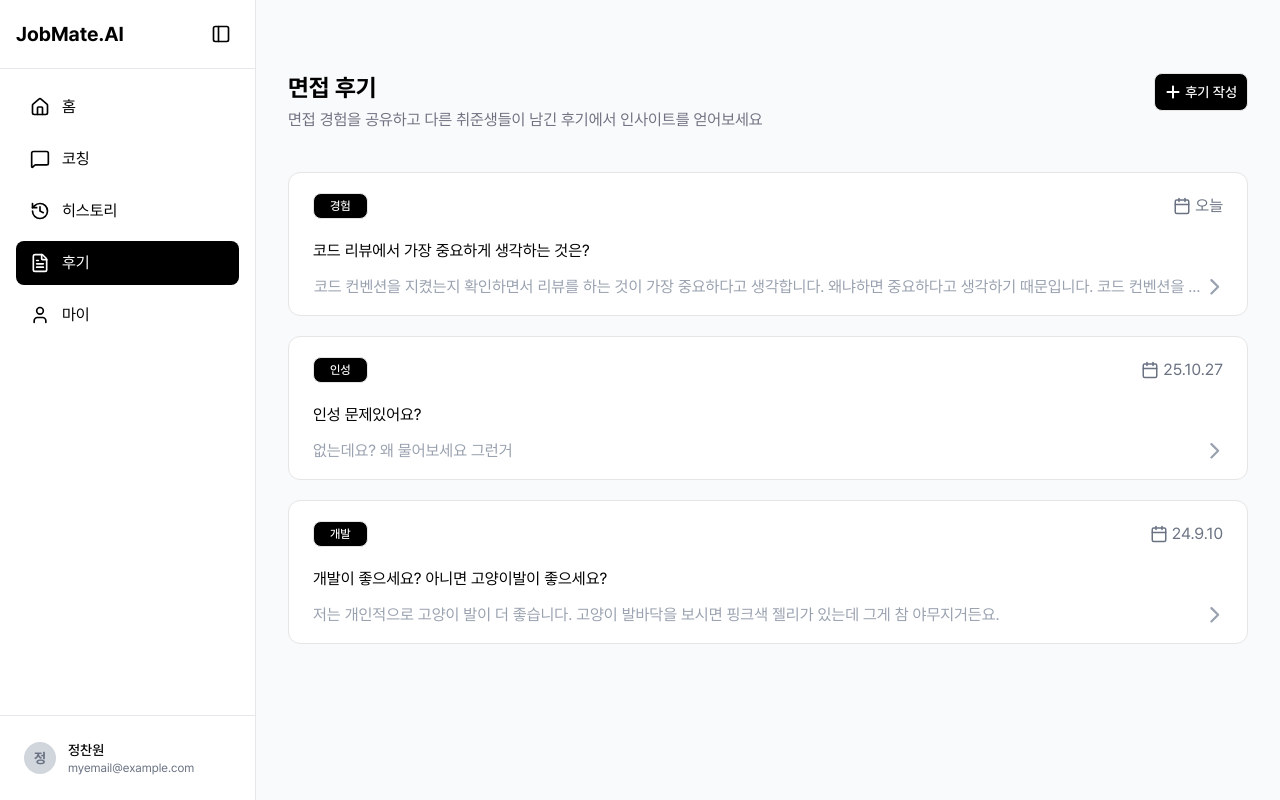
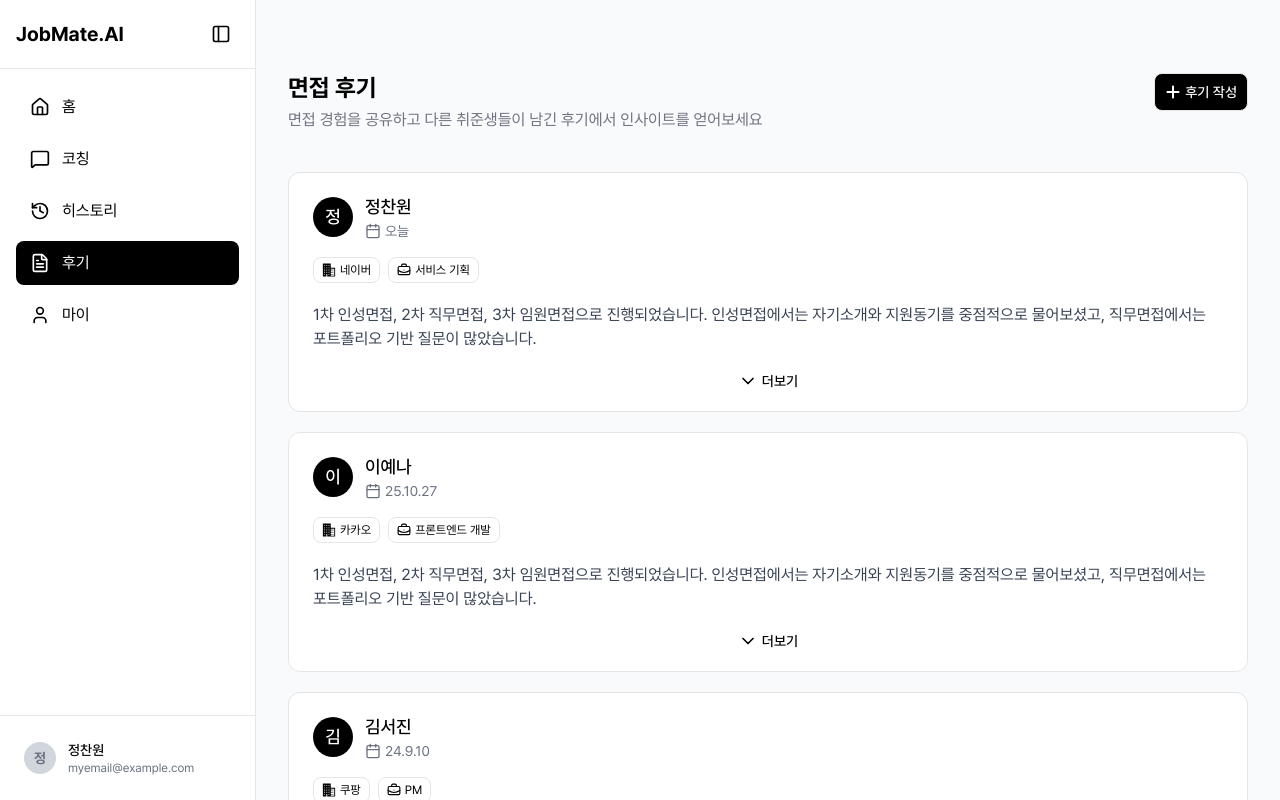
Before and after one commit to JobMate-team/jobmate-frontend, a React (Vite) app: page /review in a window 1280 px wide. Built offline with nearby package versions, Linux system fonts and the light colour scheme.

Commit message:
[#10] feat: 후기 페이지 UI 구현

```diff
--- a/src/components/layouts/headers/ReviewHeader.tsx
+++ b/src/components/layouts/headers/ReviewHeader.tsx
@@ -15,11 +15,11 @@ const ReviewHeader = () => {
 
       <Button
         type='button'
-        className='bg-white font-medium text-sm px-2.5 p-1 border border-[#E5E5E5]'
+        className='bg-white font-medium text-sm px-2.5 py-2 border border-[#E5E5E5]'
         onClick={() => setIsModalOpen((prev) => !prev)}
       >
         <FaPlus size={14} />
-        작성
+        후기 작성
       </Button>
     </div>
   );
--- /dev/null
+++ b/src/pages/ReviewAddPage.tsx
@@ -0,0 +1,166 @@
+import Modal from '@/components/common/Modal';
+import { showToast } from '@/utils/toast';
+import clsx from 'clsx';
+import { useEffect, useState } from 'react';
+import { FaRegTrashAlt } from 'react-icons/fa';
+import { FiCalendar } from 'react-icons/fi';
+import { IoIosClose } from 'react-icons/io';
+import { useNavigate, useParams } from 'react-router-dom';
+
+const mockHistoryItems = [
+  {
+    id: 1,
+    category: '경험',
+    date: '오늘',
+    question: '코드 리뷰에서 가장 중요하게 생각하는 것은?',
+    answer:
+      '코드 컨벤션을 지켰는지 확인하면서 리뷰를 하는 것이 가장 중요하다고 생각합니다. 왜냐하면 중요하다고 생각하기 때문입니다.',
+  },
+  {
+    id: 2,
+    category: '인성',
+    date: '25.10.27',
+    question: '인성 문제있어요?',
+    answer: '없는데요? 왜 물어보세요 그런거',
+  },
+  {
+    id: 3,
+    category: '개발',
+    date: '24.9.10',
+    question: '개발이 좋으세요? 아니면 고양이발이 좋으세요?',
+    answer:
+      '저는 개인적으로 고양이 발이 더 좋습니다. 고양이 발바닥을 보시면 핑크색 젤리가 있는데 그게 참 야무지거든요.',
+  },
+];
+
+const ReviewAddPage = () => {
+  const { id } = useParams();
+  const navigate = useNavigate();
+
+  const item = mockHistoryItems.find((h) => h.id === Number(id));
+
+  const [isOpen, setISOpen] = useState(false);
+  const [isModalOpen, setIsModalOpen] = useState(false);
+
+  useEffect(() => {
+    setTimeout(() => setISOpen(true), 10); // mount 후 transition 트리거
+  }, []);
+
+  useEffect(() => {
+    const handleKeyDown = (e: KeyboardEvent) => {
+      if (e.key !== 'Escape') return;
+
+      if (isModalOpen) {
+        setIsModalOpen(false);
+        return;
+      }
+
+      if (isOpen) {
+        handleClose();
+      }
+    };
+
+    window.addEventListener('keydown', handleKeyDown);
+    return () => window.removeEventListener('keydown', handleKeyDown);
+    // eslint-disable-next-line react-hooks/exhaustive-deps
+  }, [isModalOpen, isOpen]);
+
+  const handleClose = () => {
+    setISOpen(false);
+    setTimeout(() => navigate('/history'), 200); // 애니메이션 끝난 뒤 닫기
+  };
+
+  const handleDelete = () => {
+    setIsModalOpen((prev) => !prev);
+    showToast.success('삭제되었습니다');
+    navigate('/history');
+  };
+
+  if (!item) return null;
+
+  return (
+    <div
+      className={clsx(
+        'fixed inset-0 bg-black/40 transition-opacity duration-300 ',
+        isOpen ? 'opacity-100' : 'opacity-0',
+      )}
+      onClick={() => {
+        if (!isModalOpen) handleClose();
+      }}
+    >
+      <main
+        onClick={(e) => e.stopPropagation()}
+        className={clsx(
+          'fixed bottom-0 left-1/2 transform -translate-x-1/2 h-[80vh] bg-white rounded-t-2xl shadow-xl transition-transform duration-300 overflow-y-auto hide-scrollbar',
+          'w-full max-w-4xl p-8',
+          isOpen ? 'translate-y-0' : 'translate-y-full',
+        )}
+      >
+        <section className='flex items-center justify-between px-2 mb-10'>
+          <div className='flex flex-row items-center justify-center gap-5'>
+            <div className='bg-black text-white text-xs font-medium p-1 px-4 border border-[#E5E5E5] rounded-lg'>
+              {item.category}
+            </div>
+            <p className='text-[#6A7282] flex items-center gap-1'>
+              <FiCalendar size={18} />
+              {item.date}
+            </p>
+          </div>
+          <div className='flex items-center gap-2'>
+            <button
+              type='button'
+              onClick={() => setIsModalOpen((prev) => !prev)}
+              className='bg-white rounded-full p-2 hover:brightness-90 transition outline-none'
+            >
+              <FaRegTrashAlt size={16} className='text-[#FB2C36]' />
+            </button>
+            <button
+              onClick={handleClose}
+              className='text-[#0A0A0A] bg-white rounded-full hover:brightness-90 transition'
+            >
+              <IoIosClose size={30} />
+            </button>
+          </div>
+        </section>
+
+        <section className='space-y-5 mb-20'>
+          <div className='bg-black rounded-xl p-6 flex flex-col gap-4 text-white'>
+            <p className='font-semibold'>질문</p>
+            <p>{item.question}</p>
+          </div>
+
+          <div className='bg-white rounded-xl p-6 flex flex-col gap-4 border border-[#E5E5E5]'>
+            <p className='font-semibold'>내 답변</p>
+            <p>{item.answer}</p>
+          </div>
+
+          <div className='bg-white rounded-xl p-6  border border-[#E5E5E5] flex flex-col gap-4'>
+            <p className='font-semibold'>AI 피드백</p>
+            <div className='bg-[#F3F3F5] rounded-lg p-4 text-sm mb-2'>
+              넌 안돼 망할거라 우우~ 넌 안돼 망할거라 우우~ 넌 안돼 망할거라 우우~ 넌 안돼 망할거라
+              우우~
+            </div>
+          </div>
+
+          <div className='bg-white rounded-xl px-6 py-4  border border-[#E5E5E5] flex flex-col gap-4'>
+            <p className='font-semibold'>📝 모범 답변 예시</p>
+            <div className='bg-[#F3F3F5] rounded-lg p-4 text-sm mb-2'>
+              피드백피드백피드백피드백피드백 피드백 피드백 피드백 피드백 피드백 피드백 피드백
+            </div>
+          </div>
+        </section>
+      </main>
+
+      {isModalOpen && (
+        <Modal
+          title='해당 히스토리를 삭제하시겠습니까?'
+          content='이 작업은 되돌릴 수 없습니다. 모든 면접 답변 기록이 영구적으로 삭제됩니다.'
+          onCancel={() => setIsModalOpen((prev) => !prev)}
+          onConfirm={handleDelete}
+        />
+      )}
+    </div>
+  );
+};
+
+export default ReviewAddPage;
--- a/src/pages/ReviewPage.tsx
+++ b/src/pages/ReviewPage.tsx
@@ -1,39 +1,45 @@
-import { RightIcon } from '@/assets';
-import { isModalOpenAtom } from '@/atoms';
 import Button from '@/components/common/Button';
-import { useSetAtom } from 'jotai';
 import { FiCalendar } from 'react-icons/fi';
 import { Outlet, useNavigate } from 'react-router-dom';
 import { FaPlus } from 'react-icons/fa6';
+import { IoBusinessSharp } from 'react-icons/io5';
+import { LuBriefcaseBusiness } from 'react-icons/lu';
+import { ChevronDown } from 'lucide-react';
 
-const historyItems = [
+const mockReviewData = [
   {
     id: 1,
-    category: '경험',
+    user: '정찬원',
     date: '오늘',
-    question: '코드 리뷰에서 가장 중요하게 생각하는 것은?',
-    answer:
-      '코드 컨벤션을 지켰는지 확인하면서 리뷰를 하는 것이 가장 중요하다고 생각합니다. 왜냐하면 중요하다고 생각하기 때문입니다. 코드 컨벤션을 지켰는지 확인하면서 리뷰를 하는 것이 가장 중요하다고 생각합니다. 왜냐하면 중요하다고 생각하기 때문입니다.',
+    company: '네이버',
+    job: '서비스 기획',
+    review:
+      '1차 인성면접, 2차 직무면접, 3차 임원면접으로 진행되었습니다. 인성면접에서는 자기소개와 지원동기를 중점적으로 물어보셨고, 직무면접에서는 포트폴리오 기반 질문이 많았습니다.',
+    tip: '코드 컨벤션을 지켰는지 확인하면서 리뷰를 하는 것이 가장 중요하다고 생각합니다. 왜냐하면 중요하다고 생각하기 때문입니다. 코드 컨벤션을 지켰는지 확인하면서 리뷰를 하는 것이 가장 중요하다고 생각합니다. 왜냐하면 중요하다고 생각하기 때문입니다.',
   },
   {
     id: 2,
-    category: '인성',
+    user: '이예나',
     date: '25.10.27',
-    question: '인성 문제있어요?',
-    answer: '없는데요? 왜 물어보세요 그런거',
+    company: '카카오',
+    job: '프론트엔드 개발',
+    review:
+      '1차 인성면접, 2차 직무면접, 3차 임원면접으로 진행되었습니다. 인성면접에서는 자기소개와 지원동기를 중점적으로 물어보셨고, 직무면접에서는 포트폴리오 기반 질문이 많았습니다.',
+    tip: '없는데요? 왜 물어보세요 그런거',
   },
   {
     id: 3,
-    category: '개발',
+    user: '김서진',
     date: '24.9.10',
-    question: '개발이 좋으세요? 아니면 고양이발이 좋으세요?',
-    answer:
-      '저는 개인적으로 고양이 발이 더 좋습니다. 고양이 발바닥을 보시면 핑크색 젤리가 있는데 그게 참 야무지거든요.',
+    company: '쿠팡',
+    job: 'PM',
+    review:
+      '1차 인성면접, 2차 직무면접, 3차 임원면접으로 진행되었습니다. 인성면접에서는 자기소개와 지원동기를 중점적으로 물어보셨고, 직무면접에서는 포트폴리오 기반 질문이 많았습니다.',
+    tip: '저는 개인적으로 고양이 발이 더 좋습니다. 고양이 발바닥을 보시면 핑크색 젤리가 있는데 그게 참 야무지거든요.',
   },
 ];
 
 const ReviewPage = () => {
-  const setIsModalOpen = useSetAtom(isModalOpenAtom);
   const navigate = useNavigate();
 
   return (
@@ -48,38 +54,52 @@ const ReviewPage = () => {
         <Button
           type='button'
           className='bg-black text-white font-medium text-sm px-2.5 py-2 border border-[#E5E5E5] whitespace-nowrap'
-          onClick={() => setIsModalOpen((prev) => !prev)}
         >
           <FaPlus size={16} />
           후기 작성
         </Button>
       </div>
 
-      {historyItems.map((item) => (
+      {mockReviewData.map((data) => (
         <div
-          key={item.id}
+          key={data.id}
           className='bg-white rounded-xl px-6 py-5 border border-[#E5E5E5] flex flex-col gap-4'
         >
-          <div className='flex items-center justify-between mb-2'>
-            <div className='bg-black text-white text-xs font-medium p-1 px-4 border border-[#E5E5E5] rounded-lg'>
-              {item.category}
+          <div className='flex items-center gap-3'>
+            <div className='w-10 h-10 rounded-full bg-black flex items-center justify-center font-medium text-lg text-white'>
+              {data.user.charAt(0)}
             </div>
-            <p className='text-[#6A7282] flex items-center gap-1'>
-              <FiCalendar size={18} />
-              {item.date}
-            </p>
+            <div>
+              <p className='text-lg font-medium'>{data.user}</p>
+              <p className='text-[#6A7282] text-sm flex items-center gap-1'>
+                <FiCalendar size={16} />
+                {data.date}
+              </p>
+            </div>
           </div>
 
-          <p>{item.question}</p>
+          <div className='flex items-center gap-2 mb-1'>
+            <div className='flex items-center text-xs border border-[#E5E5E5] rounded-lg p-1 px-2 gap-1'>
+              <IoBusinessSharp size={14} />
+              {data.company}
+            </div>
+            <div className='flex items-center text-xs border border-[#E5E5E5] rounded-lg p-1 px-2 gap-1'>
+              <LuBriefcaseBusiness size={14} />
+              {data.job}
+            </div>
+          </div>
 
-          <button
-            type='button'
-            onClick={() => navigate(`/history/${item.id}`)}
-            className='flex flex-row items-center gap-1 mt-1 cursor-pointer justify-between outline-none'
-          >
-            <p className='line-clamp-1 text-[#99A1AF]'>{item.answer}</p>
-            <RightIcon className='h-4 min-w-4' />
-          </button>
+          <p className='text-[#364153] leading-6 line-clamp-4'>{data.review}</p>
+          <div className='flex items-center justify-center'>
+            <button
+              type='button'
+              onClick={() => navigate('/review/create')}
+              className='flex flex-row items-center gap-1 mt-1 cursor-pointer outline-none hover:text-[#585858]'
+            >
+              <ChevronDown size={20} />
+              <span className='text-sm font-medium'>더보기</span>
+            </button>
+          </div>
         </div>
       ))}
 
```
Also changed, not shown: src/Router.tsx (+7 -0 lines).
